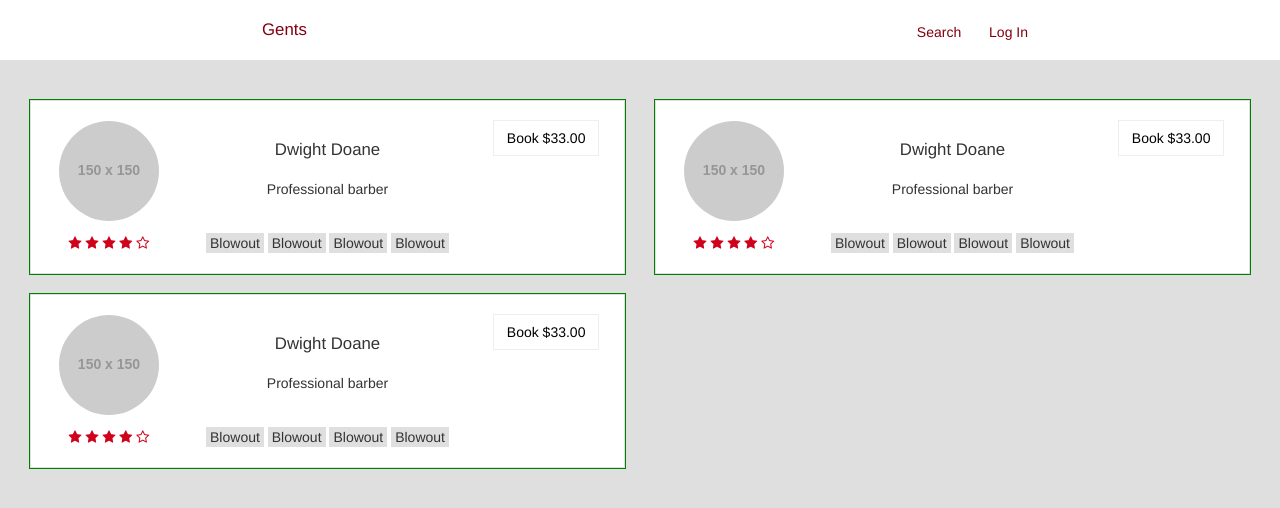
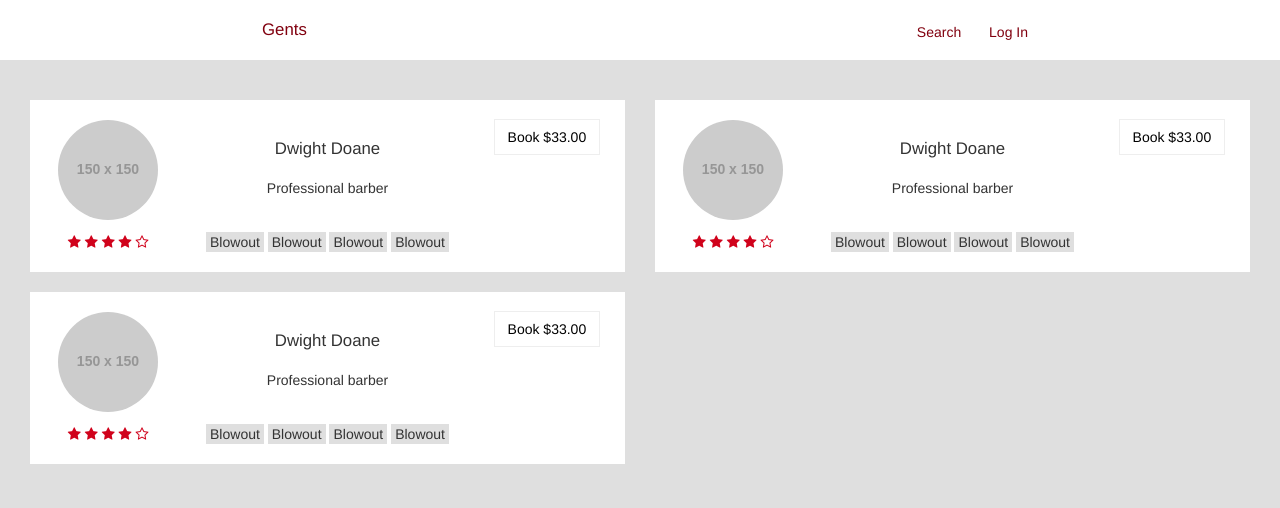
Before and after one commit to imdwit/potato, a plain HTML site: page search.html in a window 1280 px wide. Drawn offline with Linux system fonts and the light colour scheme; placeholder pictures from the web are drawn by us.

Commit message:
removes border and outline

```diff
--- a/css/search.css
+++ b/css/search.css
@@ -5,8 +5,6 @@
 .search-profile {
 	max-width: 100%;
 	margin: 0 auto;
-	outline: 1px solid green;
-	border: 1px solid #DFDFDF;
 	background-color: #FFF;
 	padding: 20px 20px;
 	margin-bottom: 20px;
```
